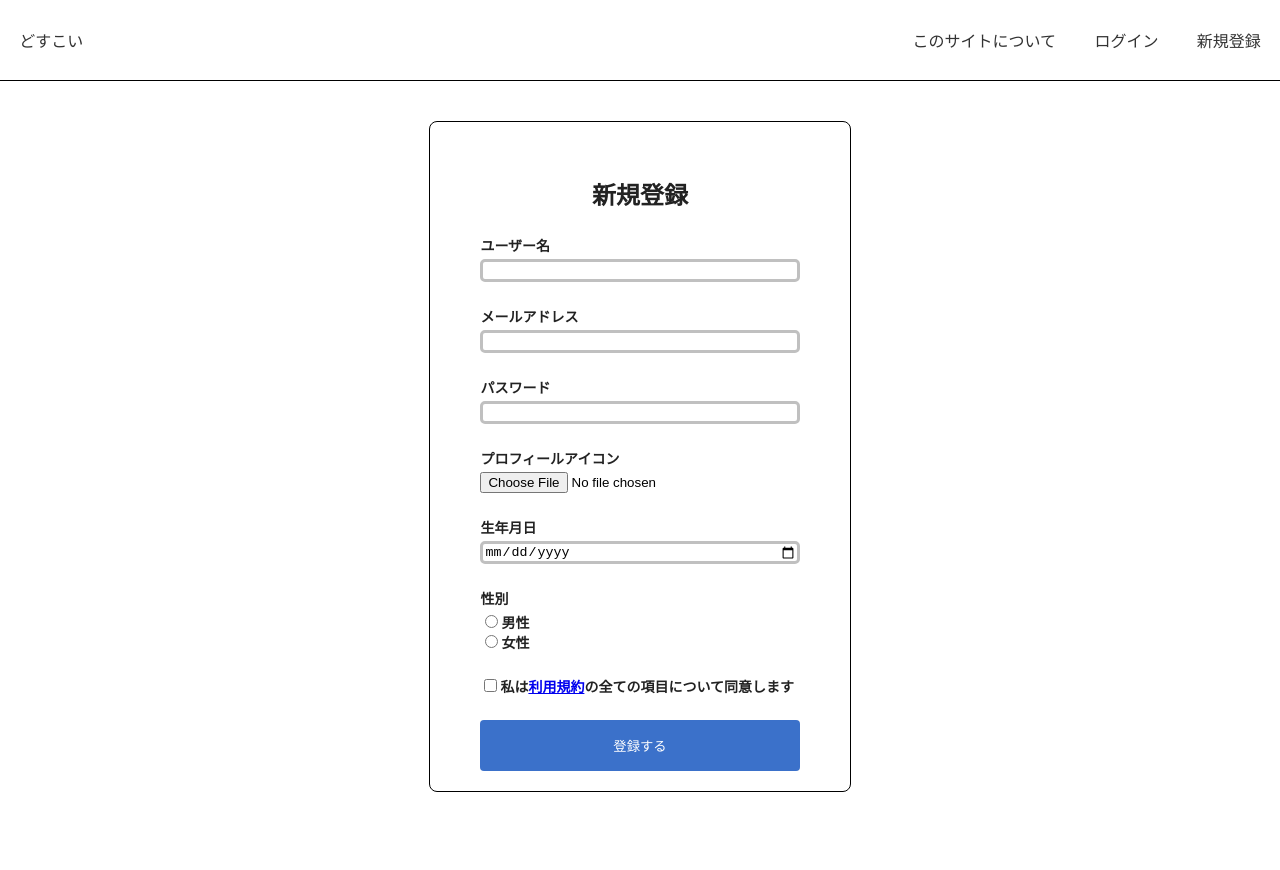
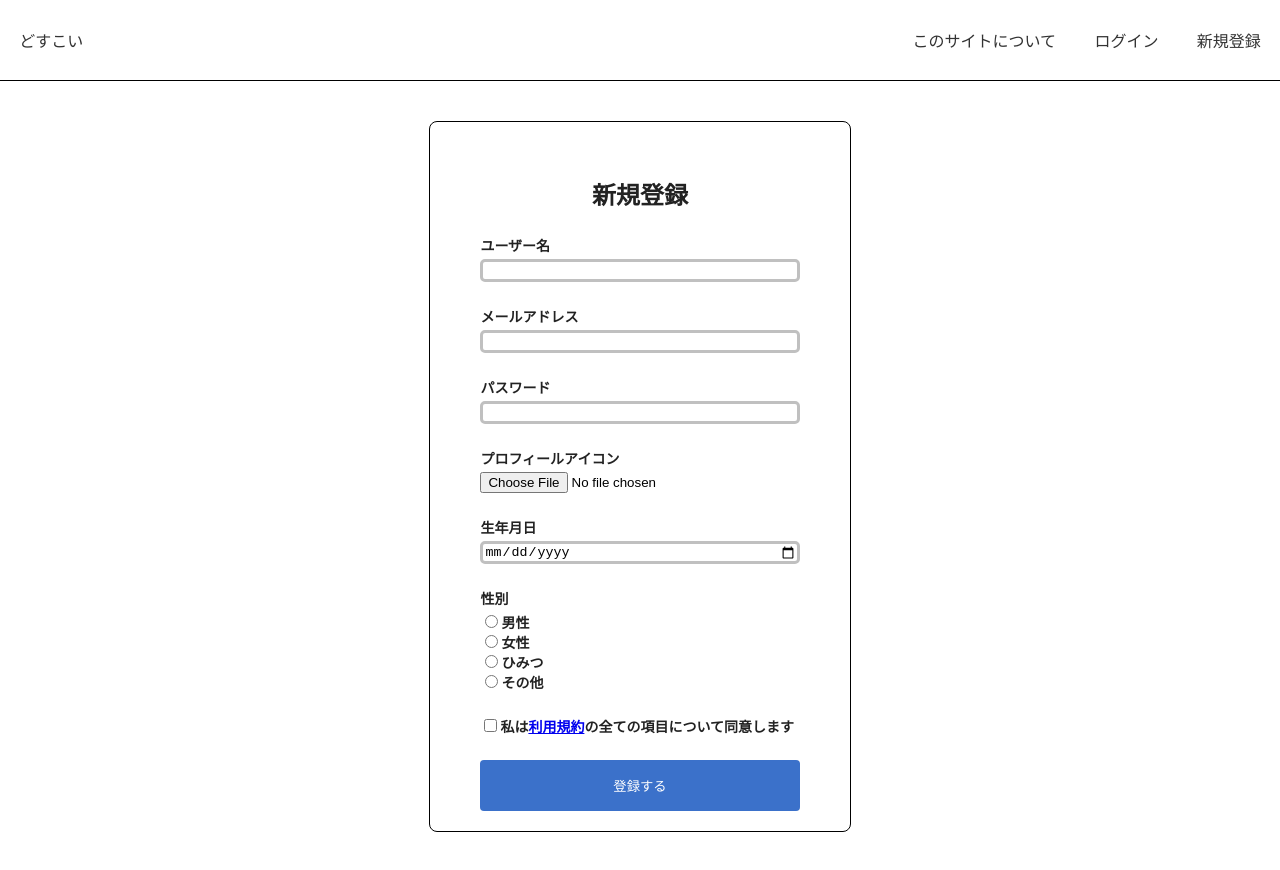
Before and after one commit to montamu/dosukoi, a React (Create React App) app: page /signup in a window 1280 px wide. Before the commit the page ends 832 px from the top, so only its background shows below. Built offline with nearby package versions, Linux system fonts and the light colour scheme.

Commit message:
性別の選択肢を増やしました

```diff
--- a/src/routes/signup.tsx
+++ b/src/routes/signup.tsx
@@ -39,6 +39,14 @@ const SignUp = () => {
                   <input className={styles.input} type="radio" id="female" name="gender" value="f"/>
                   <label htmlFor="female">女性</label>
                 </div>
+                <div>
+                  <input className={styles.input} type="radio" id="female" name="gender" value="f"/>
+                  <label htmlFor="female">ひみつ</label>
+                </div>
+                <div>
+                  <input className={styles.input} type="radio" id="female" name="gender" value="f"/>
+                  <label htmlFor="female">その他</label>
+                </div>
             </div>
             <div className={styles.item}>
               <div>
```
